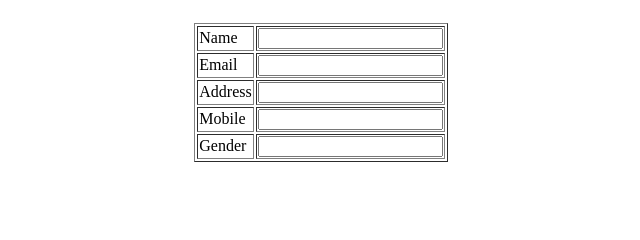
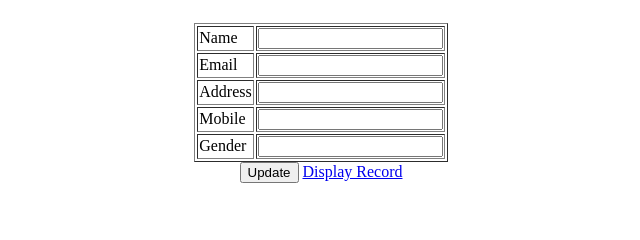
Before and after one commit to srir24/Django, a Django app: template crud/crud_op/templates/edit.html in a window 1280 px wide. Shown: the part 102-342 px from the top of the page, without its empty margins (319-959 px from the left). Run offline with Django 3.2, Linux system fonts and the light colour scheme; the template is opened without the code that fills it, so the values that code supplies are empty.

Commit message:
Update the buttons

```diff
--- a/crud/crud_op/templates/edit.html
+++ b/crud/crud_op/templates/edit.html
@@ -20,6 +20,8 @@
             <tr><td>Gender</td>
                 <td><input type="text" value="{{stud.sgender}}"></td></tr>
         </table>
+        <input type="submit" value="Update">
+        <a href="{% url 'display'%}"> Display Record</a>
         </form>
     </center>
 </body>
```
